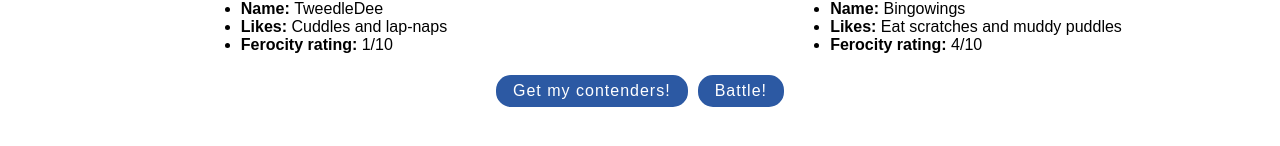
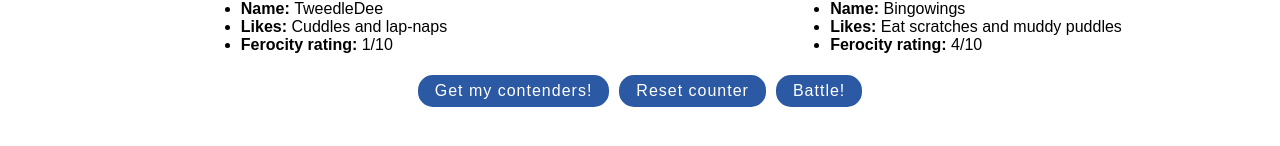
Before and after one commit to nicolacarys/puppies-vs-kittens, a React (Create React App) app: page / in a window 1280 px wide. Shown: the part 452-598 px from the top of the page. Built offline with nearby package versions, Linux system fonts and the light colour scheme.

Commit message:
Added counter reset button

```diff
--- a/src/components/BattleCard.jsx
+++ b/src/components/BattleCard.jsx
@@ -16,7 +16,7 @@ const ButtonSection = styled.div `
 	text-align: center;
 `;
 
-export default ({ kittens, puppies, kitten, puppy, getContender, runBattle }) => (
+export default ({ kittens, puppies, kitten, puppy, getContender, runBattle, resetCounter }) => (
 
 	<div className="wrapper">
 
@@ -50,13 +50,16 @@ export default ({ kittens, puppies, kitten, puppy, getContender, runBattle }) =>
 		<ButtonSection className="button-section">
 			<Button
 				clickEvent={ getContender }
-				classes="button button-random"
 				buttonText="Get my contenders!"
 			/>
 
 			<Button
+				clickEvent={ resetCounter }
+				buttonText="Reset counter"
+			/>
+
+			<Button
 				clickEvent={ runBattle }
-				classes="button button-battle"
 				buttonText="Battle!"
 			/>
 		</ButtonSection>
--- a/src/components/BattleField.jsx
+++ b/src/components/BattleField.jsx
@@ -74,6 +74,7 @@ class BattleField extends Component {
 							puppy={ this.props.puppy }
 							getContender={ this.props.getContender }
 							runBattle={ this.battle }
+							resetCounter={ this.props.resetCounter }
 						/>
 					: this.renderResult(this.props.winner)
 				}
--- a/src/components/Button.jsx
+++ b/src/components/Button.jsx
@@ -18,10 +18,9 @@ const Button = styled.button `
 	}
 `;
 
-export default ({ clickEvent, classes, buttonText, battled }) => (
+export default ({ clickEvent, buttonText, battled }) => (
 	<Button
 		onClick={ () => clickEvent() }
-		className={ classes }
 		battled={ battled}>
 		{ buttonText }
 	</Button>
--- a/src/containers/BattleField.js
+++ b/src/containers/BattleField.js
@@ -4,6 +4,7 @@ import {
 	updateBattle,
 	updateWinner,
 	resetBattle,
+	resetCounter,
 } from "../data/actions";
 
 import BattleField from "../components/BattleField";
@@ -24,6 +25,7 @@ const mapDispatchToProps = dispatch => ({
 	updateBattle: () => dispatch(updateBattle()),
 	updateWinner: () => dispatch(updateWinner()),
 	resetBattle: () => dispatch(resetBattle()),
+	resetCounter: () => dispatch(resetCounter()),
 })
 
 export default connect(mapStateToProps, mapDispatchToProps)(BattleField);
--- a/src/data/actions.js
+++ b/src/data/actions.js
@@ -25,3 +25,10 @@ export const resetBattle = (value) => ({
   type: RESET_BATTLE,
   value,
 });
+
+export const RESET_COUNTER = Symbol("RESET_COUNTER");
+
+export const resetCounter = (value) => ({
+  type: RESET_COUNTER,
+  value,
+});
--- a/src/data/reducer.js
+++ b/src/data/reducer.js
@@ -4,7 +4,8 @@ import {
 	GENERATE_CONTENDERS,
 	UPDATE_BATTLE,
 	UPDATE_WINNER,
-	RESET_BATTLE
+	RESET_BATTLE,
+	RESET_COUNTER,
 } from "./actions";
 
 const generateContenders = (state) => {
@@ -40,12 +41,15 @@ const resetBattle = (state) => (
 	state.set("battled", false).set("winner", "").set("kitten", 0).set("puppy", 0)
 );
 
+const resetCounter = (state) => state.set("kittenVic", 0).set("puppyVic", 0);
+
 export default (state = initial, action) => {
   switch (action.type) {
 		case GENERATE_CONTENDERS: return generateContenders(state, action);
 		case UPDATE_BATTLE: return updateBattle(state, action);
 		case UPDATE_WINNER: return updateWinner(state, action);
 		case RESET_BATTLE: return resetBattle(state, action);
+		case RESET_COUNTER: return resetCounter(state, action);
     default: return state;
   }
 };
```
